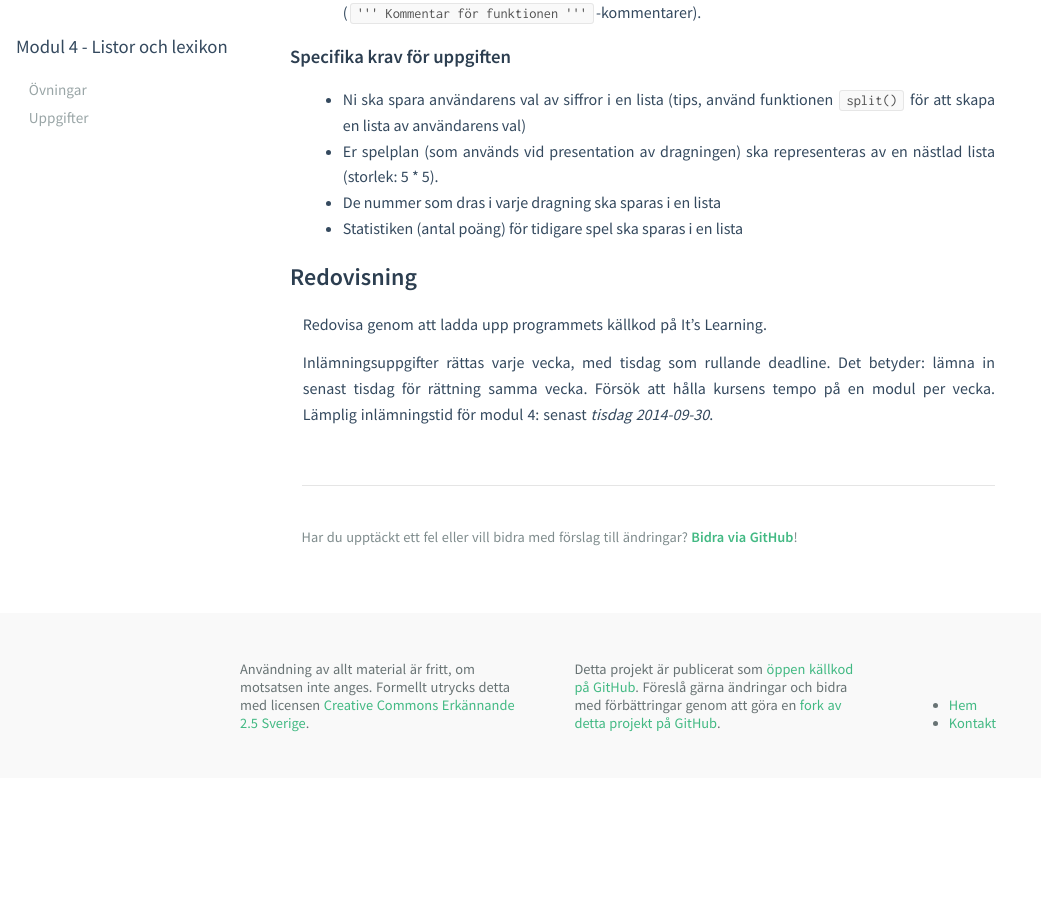
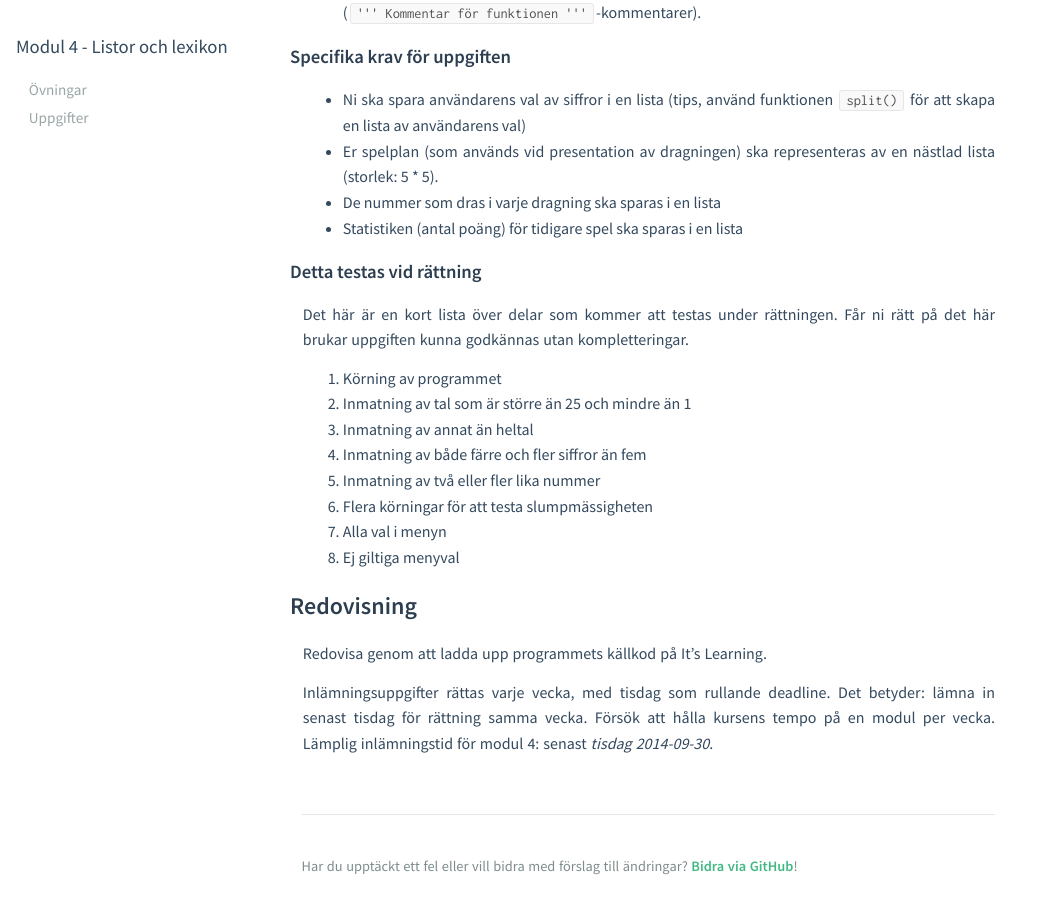
Before and after one commit to mau-dvmt/ia-python, a Jekyll site: the page built from modules/m4/assignments/U1.md, in a window 1280 px wide and 900 px high, scrolled down 1798 px. Shown: the whole window, without its empty margins (0-1041 px from the left). Built offline with Jekyll 4.4.1, drawn with Linux system fonts in a browser that asks for light colours; before the commit the page ends 2576 px from its top, so only the background shows below that.

Commit message:
Added test criteria to assignments m2 - m5.

```diff
--- a/modules/m4/assignments/U1.md
+++ b/modules/m4/assignments/U1.md
@@ -45,6 +45,19 @@ Uppgiften kan ge betyget godkänt. För att nå detta betyg behöver programmet
 - De nummer som dras i varje dragning ska sparas i en lista
 - Statistiken (antal poäng) för tidigare spel ska sparas i en lista
 
+### Detta testas vid rättning
+
+Det här är en kort lista över delar som kommer att testas under rättningen. Får ni rätt på det här brukar uppgiften kunna godkännas utan kompletteringar.
+
+1. Körning av programmet
+2. Inmatning av tal som är större än 25 och mindre än 1
+3. Inmatning av annat än heltal
+4. Inmatning av både färre och fler siffror än fem
+5. Inmatning av två eller fler lika nummer
+6. Flera körningar för att testa slumpmässigheten
+7. Alla val i menyn
+8. Ej giltiga menyval
+
 ## Redovisning
 
 Redovisa genom att ladda upp programmets källkod på It's Learning.
```
Also changed, not shown: modules/m2/assignments/U1.md (+7 -0 lines), modules/m3/assignments/U1.md (+9 -0 lines), modules/m5/assignments/U1.md (+11 -0 lines).
